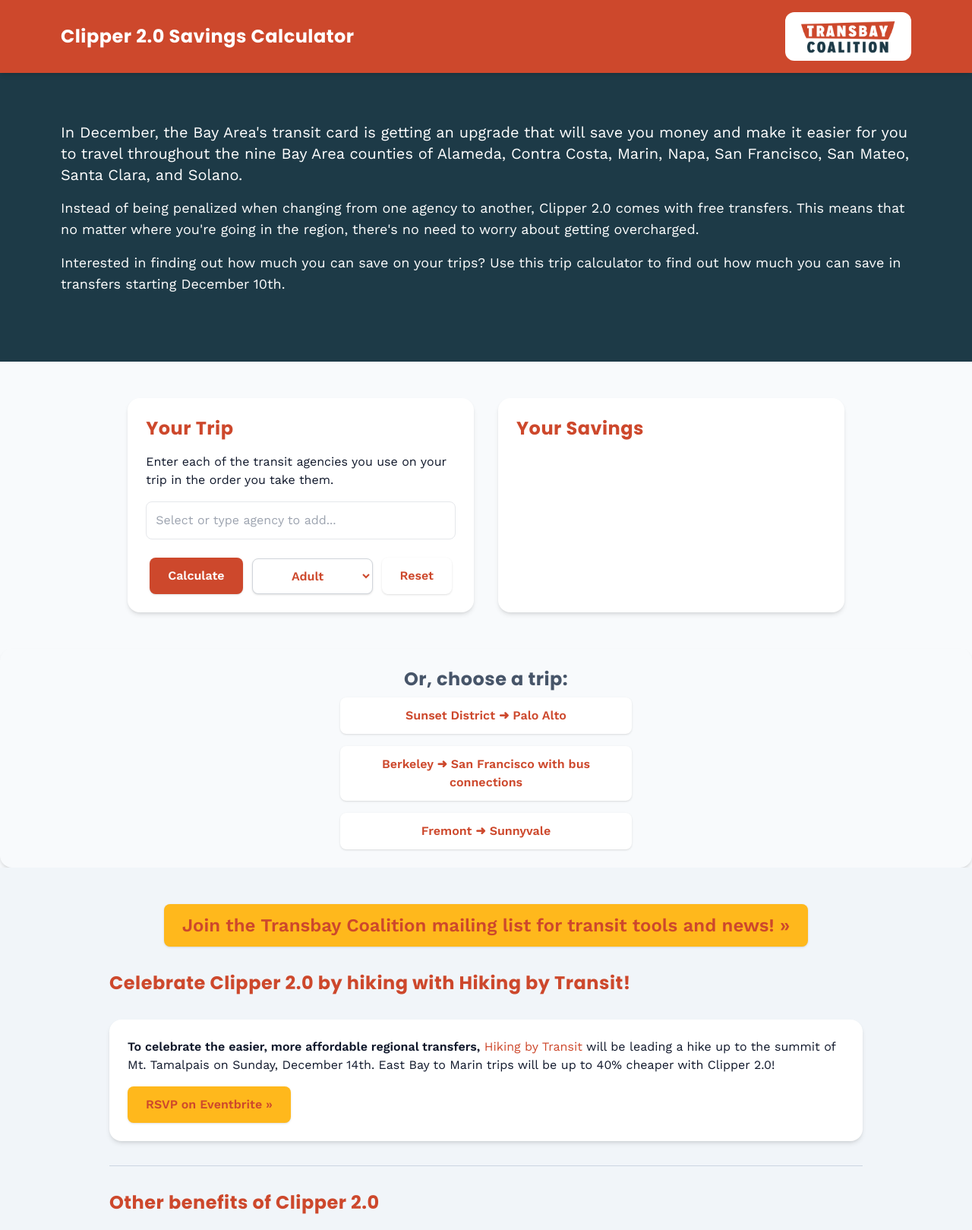
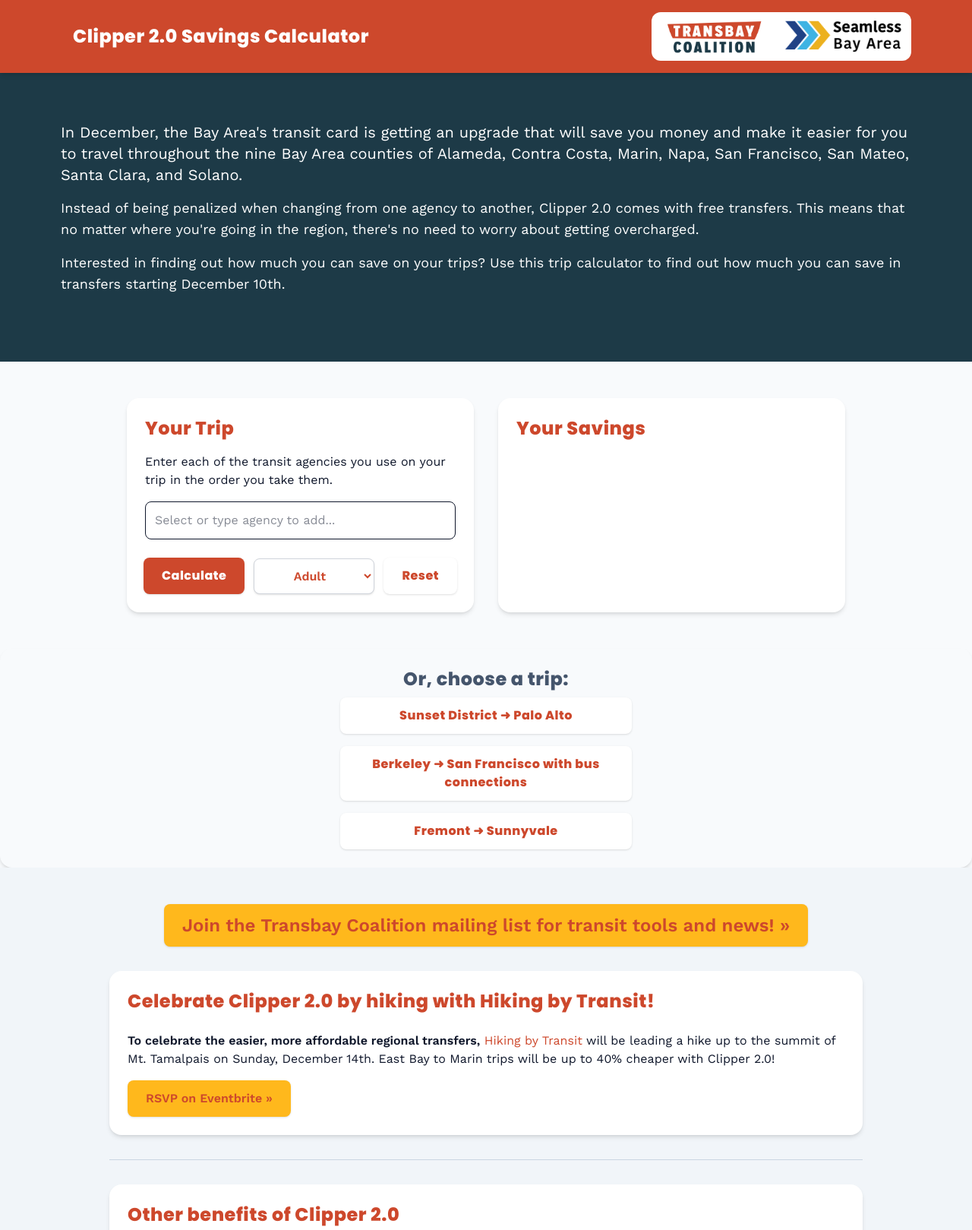
Before and after one commit to tschuy/clipper2-savings-calculator, a website with bundled scripts: page public/index.html in a window 1280 px wide. Shown: the top 1619 px of the page at 76% size. Built offline with nearby package versions, Linux system fonts and the light colour scheme.

Commit message:
display: add seamless, use tailwind cli

```diff
--- a/public/index.html
+++ b/public/index.html
@@ -4,49 +4,26 @@
   <meta charset="UTF-8" />
   <meta name="viewport" content="width=device-width, initial-scale=1.0" />
   <title>Clipper 2.0 Savings Calculator</title>
-  <script src="https://cdn.tailwindcss.com"></script>
+  <link rel="stylesheet" href="/styles.css">
   <script defer src='https://static.cloudflareinsights.com/beacon.min.js' data-cf-beacon='{"token": "d9bc0055b77f47b1a24c5ae91e96fe9a"}'></script>
   <link href="https://fonts.googleapis.com/css2?family=Poppins:wght@400;700;800&family=Work+Sans:wght@400;600&display=swap" rel="stylesheet">
-
-  <style>
-    :root {
-      --font-heading: 'Poppins', sans-serif;
-      --font-body: 'Work Sans', sans-serif;
-    --transbay-red: #cd482c;
-    --bay-gold: #ffb81c;
-    --transbay-teal: #1d3a47;
-    }
-
-    body {
-      font-family: var(--font-body);
-    }
-
-    h1,h2,h3,h4,h5,h6,button {
-      font-family: var(--font-heading);
-      font-weight: 800;
-      letter-spacing: 0.5px;
-    }
-
-    .output {
-      display: none;
-    }
-
-    .hidden {
-      display: none;
-    }
-  </style>
-
 </head>
 <body class="bg-slate-50 text-slate-900 flex flex-col min-h-screen">
   <header id="header" class="bg-[var(--transbay-red)] text-white py-4 shadow-md sticky top-0 z-10">
-    <div class="max-w-6xl mx-auto flex justify-between items-center h-full">
-      <h1 class="text-2xl font-bold px-4"><a href="/">Clipper 2.0 Savings Calculator</a></h1>
-      <div class="bg-white rounded-xl p-2 mx-4 h-full flex items-center sm:max-h-16">
-        <a href="https://transbaycoalition.org"><img
-          src="/transbay.png"
-          alt="Transbay logo"
-          class="h-full w-auto object-contain sm:max-h-16 max-w-40"
-        /></a>
+    <div class="max-w-6xl mx-auto flex justify-between items-center
+                max-[545px]:flex-col max-[545px]:items-center px-4 max-[545px]:gap-4">
+      <h1 class="text-2xl text-center font-bold px-4">
+        <a href="/">Clipper 2.0 Savings Calculator</a>
+      </h1>
+      <div class="bg-white rounded-xl p-2 flex items-center h-full sm:max-h-16 gap-4">
+        <a href="https://transbaycoalition.org">
+          <img src="/transbay.png" alt="Transbay logo"
+               class="h-full w-auto object-contain sm:max-h-16 max-w-40" />
+        </a>
+        <a href="https://www.seamlessbayarea.org/">
+          <img src="/seamless.png" alt="Seamless Bay Area logo"
+               class="h-full w-auto object-contain sm:max-h-16 max-w-40" />
+        </a>
       </div>
     </div>
   </header>
@@ -155,10 +132,11 @@
           </a>
         </div>
       </div>
+      <div class="bg-white p-6 rounded-2xl shadow-md space-y-6">
         <h3 class="text-2xl font-bold text-[var(--transbay-red)]">
           Celebrate Clipper 2.0 by hiking with Hiking by Transit!
         </h3>
-      <div class="bg-white p-6 rounded-2xl shadow-md">
+        <div>
           <p class="mb-4">
             <span class="font-semibold">To celebrate the easier, more affordable regional transfers,</span>
             <a href="https://hikingbytransit.com" class="text-[var(--transbay-red)] hover:underline">Hiking by Transit</a>
@@ -169,10 +147,11 @@
             RSVP on Eventbrite »
           </a>
         </div>
+      </div>
       <hr class="border-slate-300" />
-      <h3 class="text-2xl font-bold text-[var(--transbay-red)]">Other benefits of Clipper 2.0</h3>
 
       <div class="bg-white p-6 rounded-2xl shadow-md space-y-6">
+        <h3 class="text-2xl font-bold text-[var(--transbay-red)]">Other benefits of Clipper 2.0</h3>
         <div>
           <p class="font-semibold mb-2">Tap and Ride with contactless credit & debit cards</p>
           <p class="text-slate-700 mb-2">
@@ -211,14 +190,25 @@
       </div>
 
       <hr class="border-slate-300" />
+
+      <div class="bg-white p-6 rounded-2xl shadow-md space-y-6">
+        <h3 class="text-2xl font-bold text-[var(--transbay-red)]">About us</h3>
+        <p class="text-slate-700">
+          The Transbay Coalition is a grassroots public transportation advocacy group championing bold near-term solutions to the Bay Area’s regional transportation crisis. Founded to campaign for dedicated bus-only lanes on the Bay Bridge and its approaches, we’re striving to create an equitable and efficient public transit system and reduce greenhouse gas emissions. <a href="https://www.transbaycoalition.org/" class="text-[var(--transbay-red)] hover:underline">Learn more about the Transbay Coalition »</a>
+        </p>
+        <p class="text-slate-700">
+          Seamless Bay Area is a not-for-profit project whose mission is to transform the Bay Area’s fragmented and inconvenient public transit into a world-class, unified, equitable, and widely-used system by building a diverse movement for change and promoting policy reforms. <a href="https://www.seamlessbayarea.org/" class="text-[var(--transbay-red)] hover:underline">Learn more about Seamless Bay Area »</a>
+        </p>
+        <p class="text-slate-700">
+          Hiking by Transit connects people in the Bay Area to our beautiful parks and preserves, car-free, by providing maps and hiking guides across the nine-county region and through advocacy for increased access and increased understanding. <a href="https://hikingbytransit.com/" class="text-[var(--transbay-red)] hover:underline">Visit Hiking by Transit »</a>
+        </p>
+      </div>
+      <hr class="border-slate-300" />
+      <div class="bg-white p-6 rounded-2xl shadow-md space-y-6">
         <h3 class="text-2xl font-bold text-[var(--transbay-red)]">About this tool</h3>
 
-      <div class="bg-white p-6 rounded-2xl shadow-md space-y-6">
         <p class="text-slate-700">
-          The Transbay Coalition is a grassroots public transportation advocacy group championing bold near-term solutions to the Bay Area’s regional transportation crisis. Founded to campaign for dedicated bus-only lanes on the Bay Bridge and its approaches, we’re striving to create an equitable and efficient public transit system and reduce greenhouse gas emissions. <a href="https://www.transbaycoalition.org/about/" class="text-[var(--transbay-red)] hover:underline">Learn more about the Transbay Coalition »</a>
-        </p>
-        <p class="text-slate-700">
-          This website calculates the current fares and transfer policies using <i>GTFS</i> data from the Metropolitan Transportation Commission. This is the same data used by apps like Google Maps and Apple Maps to provide transit directions and fare information.
+          This website calculates the current fares and transfer policies using GTFS data from the Metropolitan Transportation Commission. This is the same data used by apps like Google Maps and Apple Maps to provide transit directions and fare information.
         </p>
         <p class="text-slate-700">
           For Clipper 2.0 fares, the following rules are applied:
@@ -258,7 +248,8 @@
   </section>
 
   <footer class="bg-[var(--transbay-red)] text-white py-6 text-center mt-auto">
-    <p>Created by Evan Tschuy, <a href="https://hikingbytransit.com">Hiking by Transit</a> for the Transbay Coalition. © 2025.</p>
+    <p>Created by Evan Tschuy, <a href="https://hikingbytransit.com">Hiking by Transit</a> for the Transbay Coalition and Seamless Bay Area. © 2025.</p>
   </footer>
   <script type="module" src="app.js"></script>
-</body> </html>
+</body>
+</html>
--- /dev/null
+++ b/src/input.css
@@ -0,0 +1,27 @@
+@import "tailwindcss";
+
+:root {
+    --font-heading: 'Poppins', sans-serif;
+    --font-body: 'Work Sans', sans-serif;
+  --transbay-red: #cd482c;
+  --bay-gold: #ffb81c;
+  --transbay-teal: #1d3a47;
+  }
+
+  body {
+    font-family: var(--font-body);
+  }
+
+  h1,h2,h3,h4,h5,h6,button {
+    font-family: var(--font-heading);
+    font-weight: 800;
+    letter-spacing: 0.5px;
+  }
+
+  .output {
+    display: none;
+  }
+
+  .hidden {
+    display: none;
+  }
```
Also changed, not shown: package.json (+8 -2 lines), README.md, public/seamless.png (added), 1 other file. Lines whose indentation alone changed are shown as unchanged.
